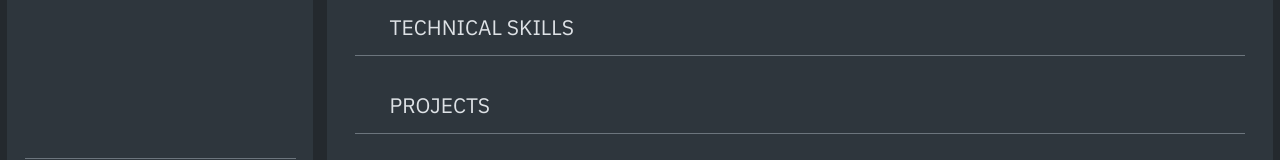
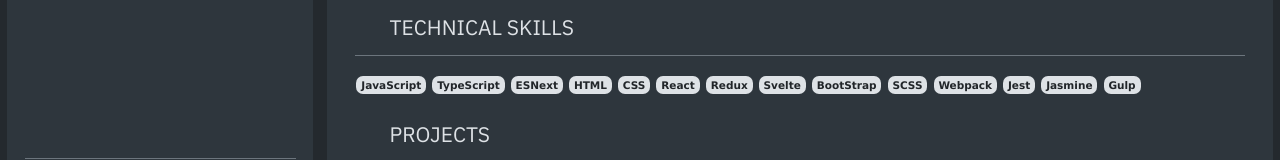
Before and after one commit to priyanjitdey94/priyanjitdey94.github.io, a Svelte app: page / in a window 1280 px wide. Shown: the part 574-734 px from the top of the page. Built offline with nearby package versions, Linux system fonts and the light colour scheme; some icons are missing.

Commit message:
added skills

```diff
--- a/src/components/Content.svelte
+++ b/src/components/Content.svelte
@@ -1,5 +1,6 @@
 <script>
   import Separator from './Separator.svelte';
+  import Skill from './Skill.svelte';
   import {
     UserIcon,
     BriefcaseIcon,
@@ -71,6 +72,10 @@
   .job-detail-description {
     margin-top: 1.5rem;
   }
+
+  .skill-set {
+    line-height: 2rem;
+  }
 </style>
 
 <div class='app-content'>
@@ -127,7 +132,21 @@
       <span class='content-item-header-text'>TECHNICAL SKILLS</span>
     </div>
     <Separator />
-    <div class='content-item-body'>
+    <div class='content-item-body skill-set'>
+      <Skill>JavaScript</Skill>
+      <Skill>TypeScript</Skill>
+      <Skill>ESNext</Skill>
+      <Skill>HTML</Skill>
+      <Skill>CSS</Skill>
+      <Skill>React</Skill>
+      <Skill>Redux</Skill>
+      <Skill>Svelte</Skill>
+      <Skill>BootStrap</Skill>
+      <Skill>SCSS</Skill>
+      <Skill>Webpack</Skill>
+      <Skill>Jest</Skill>
+      <Skill>Jasmine</Skill>
+      <Skill>Gulp</Skill>
     </div>
   </div>
   <div class='content-item'>
--- /dev/null
+++ b/src/components/Skill.svelte
@@ -0,0 +1,16 @@
+<style>
+  .skill-box {
+    font-size: 0.75rem;
+    margin: 0.25rem 0.1rem;
+    font-family: Verdana, Arial, sans;
+    border-radius: 0.5rem;
+    padding: 0.2rem 0.35rem;
+    font-weight: bolder;
+    background-color: var(--gray-300);
+    color: var(--gray-900);
+  }
+</style>
+
+<span class='skill-box'>
+  <slot></slot>
+</span>
```
